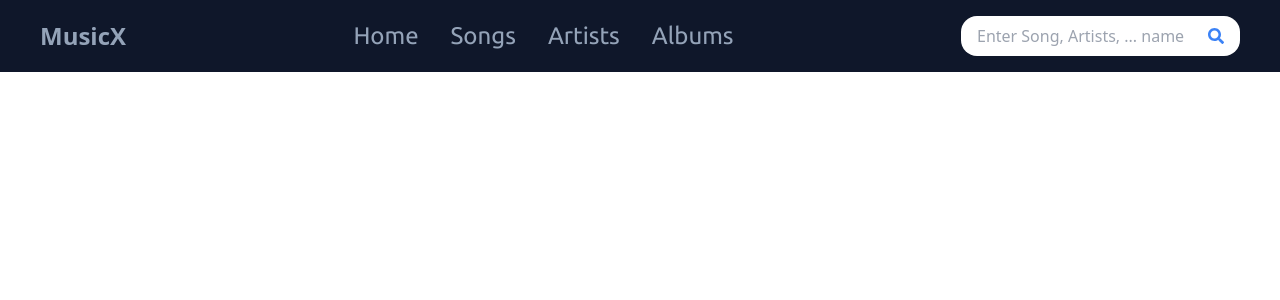
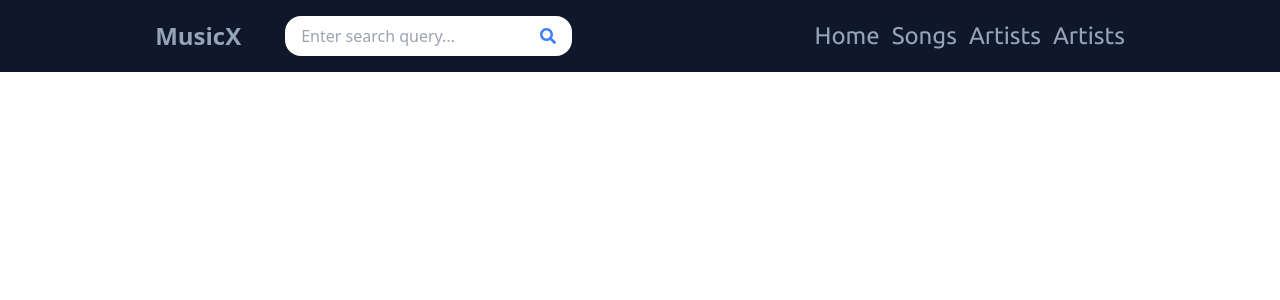
Before and after one commit to AJTimePyro/music-x, a React (Create React App) app: page / in a window 1280 px wide. Shown: the top 300 px of the page. Built offline with nearby package versions, Linux system fonts and the light colour scheme.

Commit message:
improved navbar

```diff
--- a/src/components/navbar.js
+++ b/src/components/navbar.js
@@ -1,27 +1,85 @@
 import { FaSearch } from 'react-icons/fa';
+import { AiOutlineMenu, AiOutlineClose } from 'react-icons/ai';
+import { useState } from 'react';
+
 
 function NavBar() {
+    let menu_links = [
+        {
+            name : "Home",
+            link : "/"
+        },
+        {
+            name : "Songs",
+            link : "/"
+        },
+        {
+            name : "Artists",
+            link : "/"
+        },
+        {
+            name : "Artists",
+            link : "/"
+        }
+    ]
+
+    let [menu_btn, setmenu_btn] = useState(true);
+    let [close_btn, setclose_btn] = useState(false);
+
+    const toggleComponents = () => {
+        setmenu_btn(!menu_btn);
+        setclose_btn(!close_btn);
+    };
+
+    const MenuBtn = () => {
+        return <AiOutlineMenu/>;
+    };
+
+    const CloseBtn = () => {
+        return <AiOutlineClose/>
+    };
+
+
+
     return (
         <>
-            <nav className="flex justify-between items-center gap-6 bg-slate-900 p-4 sm:pl-10 sm:pr-10">
-                <div className="">
-                    <h2 className="text-slate-400 text-xl md:text-2xl font-bold">
-                        <span>M</span>usic
-                        <span>X</span>
-                    </h2>
+            <nav className="sm:flex justify-between md:justify-around items-center gap-1 md:gap-3 bg-slate-900 p-4 md:pl-10 md:pr-10">
+                <div className="flex justify-between items-center gap-11">
+                    <div>
+                        <h2 className="text-slate-400 text-lg md:text-2xl font-bold">
+                            <span>M</span>usic
+                            <span>X</span>
+                        </h2>
+                    </div>
+
+                    <div className="bg-white items-center rounded-3xl md:rounded-2xl h-10 w-auto flex">
+                        <input id="input-box" type="text" placeholder="Enter search query..."  className="ml-4 mr-2 border-none focus:outline-none"/>
+                        <FaSearch className="hover:cursor-pointer text-blue-500 mr-4"/>
+                    </div>
+
+                    <div className="text-white sm:hidden cursor-pointer text-3xl" onClick={toggleComponents}>
+                        {menu_btn && <MenuBtn />}
+                        {close_btn && <CloseBtn />}
+                    </div>
                 </div>
 
-                <div className="text-slate-400 text-xl md:text-2xl font-ubuntu flex items-center gap-1 md:gap-6">
-                    <a className="hover:rounded-2xl hover:bg-gray-300 hover:text-slate-700 p-1" href="#">Home</a>
-                    <a className="hover:rounded-2xl hover:bg-gray-300 hover:text-slate-700 p-1" href="#">Songs</a>
-                    <a className="hover:rounded-2xl hover:bg-gray-300 hover:text-slate-700 p-1" href="#">Artists</a>
-                    <a className="hover:rounded-2xl hover:bg-gray-300 hover:text-slate-700 p-1" href="#">Albums</a>
+
+                <div>
+                    <ul className={
+                        `text-slate-400 text-lg md:text-2xl font-ubuntu sm:flex sm:items-center gap-1 md:gap-3 transition-all duration-500 ease-in ${close_btn ? "opacity-100" : "hidden"}
+                        `}>
+                        {
+                            menu_links.map(
+                                (links) => (
+                                    <li>
+                                        <a className="block text-center focus:bg-gray-300 focus:text-slate-700 sm:hover:rounded-2xl sm:hover:bg-gray-300 sm:hover:text-slate-700" href={links.link}>{links.name}</a>
+                                    </li>
+                                )
+                            )
+                        }
+                    </ul>
                 </div>
 
-                <div className="bg-white items-center rounded-3xl md:rounded-2xl h-10 w-auto flex">
-                    <input id="input-box" type="text" placeholder="Enter Song, Artists, ... name"  className="ml-4 z-10 border-none focus:outline-none h-full bg-transparent"/>
-                    <FaSearch className="hover:cursor-pointer text-blue-500 mr-4"/>
-                </div>
             </nav>
         </>
     )
```
Also changed, not shown: 1 other file (tests, documents, lock files or other folders).
